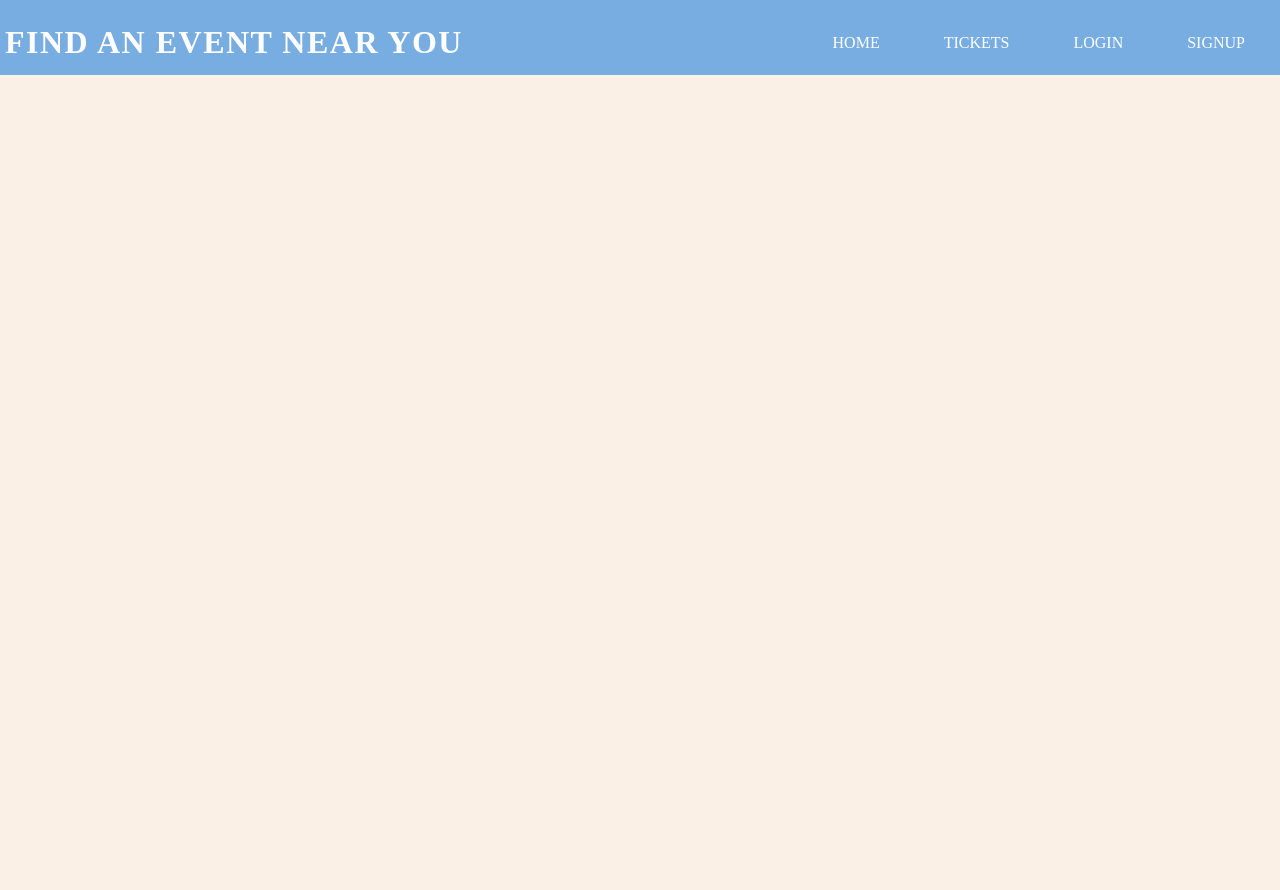
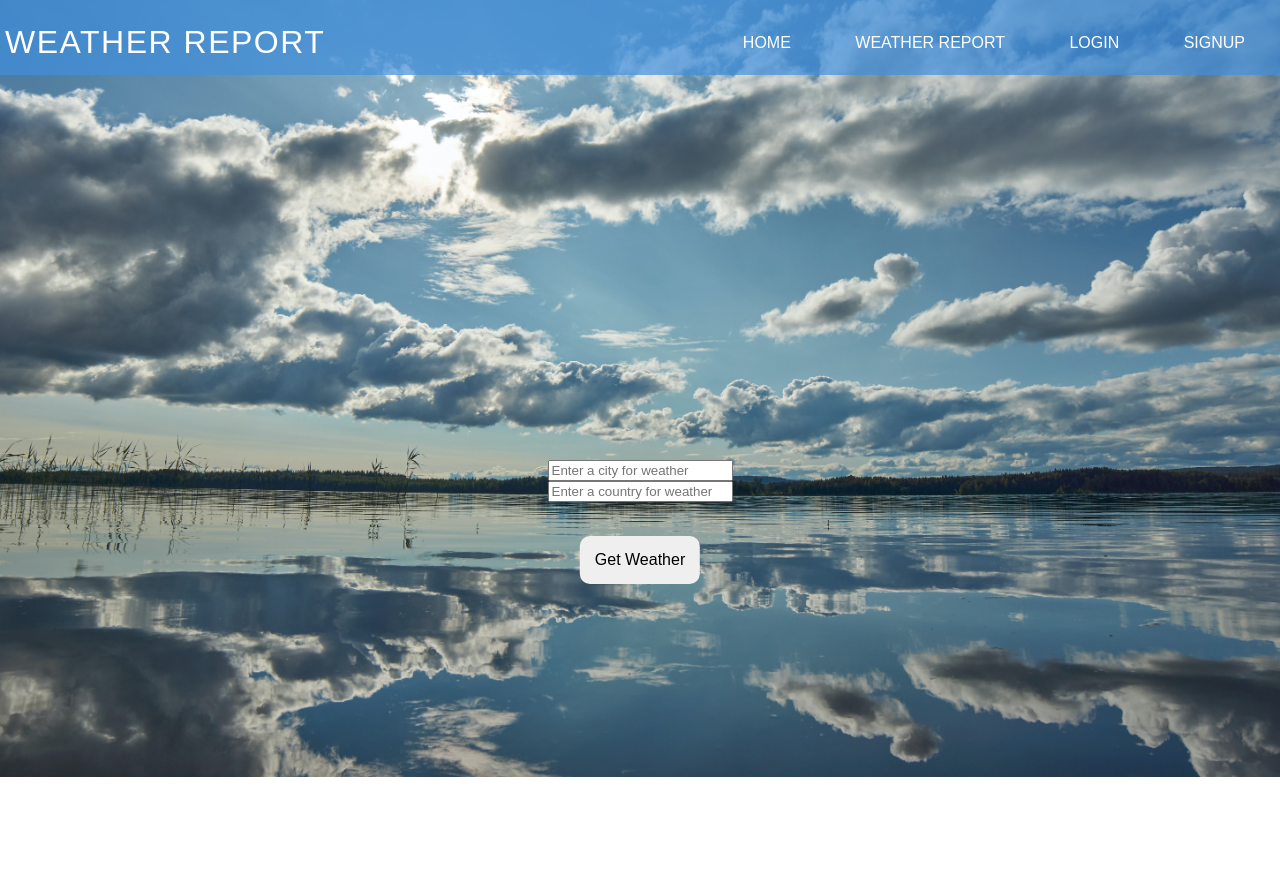
Before and after one commit to maryamraozy/TSI, a Flask app: page / in a window 1280 px wide. Before the commit the page ends 75 px from the top, so only its background shows below. Run offline with Flask 2, Linux system fonts and the light colour scheme; data that the repository does not hold is empty.

Commit message:
modified flash project

```diff
--- a/Flask/app.py
+++ b/Flask/app.py
@@ -1,10 +1,20 @@
-from flask import Flask, render_template
+from flask import Flask, render_template, request
+import requests
+import json
 
 app = Flask(__name__, template_folder='templates', static_folder='static')
 
-if __name__ == "__main__":
-    app.run(debug=True)
-
-@app.route("/")
-def say_hello():
-    return  render_template('home.html')
+@app.route("/home.html/", methods=['GET', 'POST'])
+def home():
+    if request.method == "POST":
+        city = request.form['city']
+        country = request.form['country']
+        api_key = "b9a78f9fcc0a59020e3cef2a9fa20008"
+        weather_url = requests.get(
+            f'https://api.openweathermap.org/data/2.5/weather?appid={api_key}&q={city},{country}&units=imperial')
+        weather_data = weather_url.json()
+        temp = round((weather_data['main']['temp']-32)/1.8)
+        humidity = weather_data['main']['humidity']
+        wind_speed = weather_data['wind']['speed']
+        return render_template("weatherrep.html", temp=temp, humidity=humidity, wind_speed=wind_speed, city=city)
+    return render_template("home.html")
--- a/Flask/static/style.css
+++ b/Flask/static/style.css
@@ -1,7 +1,12 @@
 body {
-    background: Linen;
+    background-image: url("background.jpg");
     margin: 0px;
     padding: 0px;
+    height: 700px;
+    background-position: center;
+    background-repeat: no-repeat;
+    background-size: cover;
+    font-family: 'Poppins', sans-serif;
 }
 
 nav{
@@ -15,7 +20,6 @@ nav{
 
 nav .logo p{
     font-size: 2em;
-    font-weight: bold;
     margin: 5px;
     padding: 0px;
     float: left;
@@ -43,3 +47,36 @@ nav li a{
     color: white;
     text-decoration: none;
 }
+.container{
+    display: flex;
+    align-items: center;
+    justify-content: center;
+    min-height: 100vh;
+    border-radius: 7px;
+}
+.btn{
+    padding: 15px;
+    font-size: 1em;
+    border: none;
+    border-radius: 10px;
+    position: absolute;
+    top: 70%;
+    left: 50%;
+    transform: translate(-50%, -50%);
+}
+
+.form-controlw{
+    color: white;
+    background-color: black;
+    opacity: 0.5;
+    padding: 1%;
+    top: 70%;
+    left: 50%;
+}
+.containerw{
+    display: flex;
+    align-items: center;
+    justify-content: center;
+    border-radius: 10px;
+    padding: 15px;
+}
--- a/Flask/templates/home.html
+++ b/Flask/templates/home.html
@@ -12,21 +12,45 @@
 </header>
 
 <body>
-       	<!--start of nav-->
     <nav>
         <div class = "logo">
-            <p> Find an event near you</p>
+            <p> Weather Report</p>
         </div>
     	<ul>
     		<li> <a href="home.html">Home</a></li>
-    		<li> <a href="ticket.html">Tickets</a></li>
+    		<li> <a href="ticket.html">Weather Report</a></li>
             <li> <a href="#">Login</a></li>
             <li> <a href="#">Signup</a></li>
     	</ul>
     </nav>
+{% block content %}
+    <br>
+    <br>
+    <br>
+    <br>
+    <br>
+    <div>
+        <div class="container">
+        <div class="row justify-content-center">
+            <div class="col-md-6 col-sm-12 col-xs-12 pt-5">
+            <form method="POST" class="card border-0 p-3 shadow-sm">
+                <div class="form-group">
+                <input type="text" class="form-control" name="city" placeholder="Enter a city for weather">
+                </div>
 
-    <div class = "second"> <!--This is the first sentence.--></div>
+                <div class="form-group">
+                <input type="text" class="form-control" name="country" placeholder="Enter a country for weather">
+                </div>
+    <br>
 
-</body>
-
+                <div class="form-group">
+                <button class="btn">Get Weather</button>
+                </div>
+            </form>
+            </div>
+        </div>
+        </div>
+    </div>
+    </body>
+{% endblock content %}
 </html>
--- /dev/null
+++ b/Presentations/apptest.py
@@ -0,0 +1,54 @@
+from flask import Flask, jsonify, Request, render_template
+from flask_restful import Resource, Api
+import requests
+
+
+app = Flask(__name__, template_folder='templates', static_folder='static')
+api = Api(app)
+
+@app.route("/", methods=['GET'])
+def test():
+    response = requests.post(
+    url="https://auth.predicthq.com/OHYyH4VUxGp_gAoaIT_5XIV0LRNjPDz7e6l_Qfl1",
+    auth=("nQOEv6ApsAw", "OHYyH4VUxGp_gAoaIT_5XIV0LRNjPDz7e6l_Qfl1"),
+    headers={
+      "Accept": "application/json"
+    },
+    data={
+        "grant_type": "client_credentials",
+        "scope": "account events places"
+    }
+)
+
+
+    #response = requests.get(
+    #url="https://api.predicthq.com/v1/events/calendar/",
+    #headers={
+     # "Authorization": "Bearer $OHYyH4VUxGp_gAoaIT_5XIV0LRNjPDz7e6l_Qfl1",
+      #"Accept": "application/json"
+    #},
+    #params={
+     # "country": "GB",
+      #"place.scope": "birmingham",
+      #"location_around.origin": "52.47867° N,-1.90848° E"
+    #}
+#)
+    print(response.json())
+    return render_template("/home.html")
+
+
+
+
+
+
+
+
+
+if __name__ == "__main__":
+    app.run(debug=True)
+
+#id = nQOEv6ApsAw
+#secret = PRCPQhV2ucyw3GS9ayRBfayP4evy4Zowp9GVHGAm
+
+
+#token = OHYyH4VUxGp_gAoaIT_5XIV0LRNjPDz7e6l_Qfl1
```
Also changed, not shown: Flask/templates/weatherrep.html (added, +22 -0 lines), Flask/static/background.jpg (added), Flask/templates/event.html (deleted).
